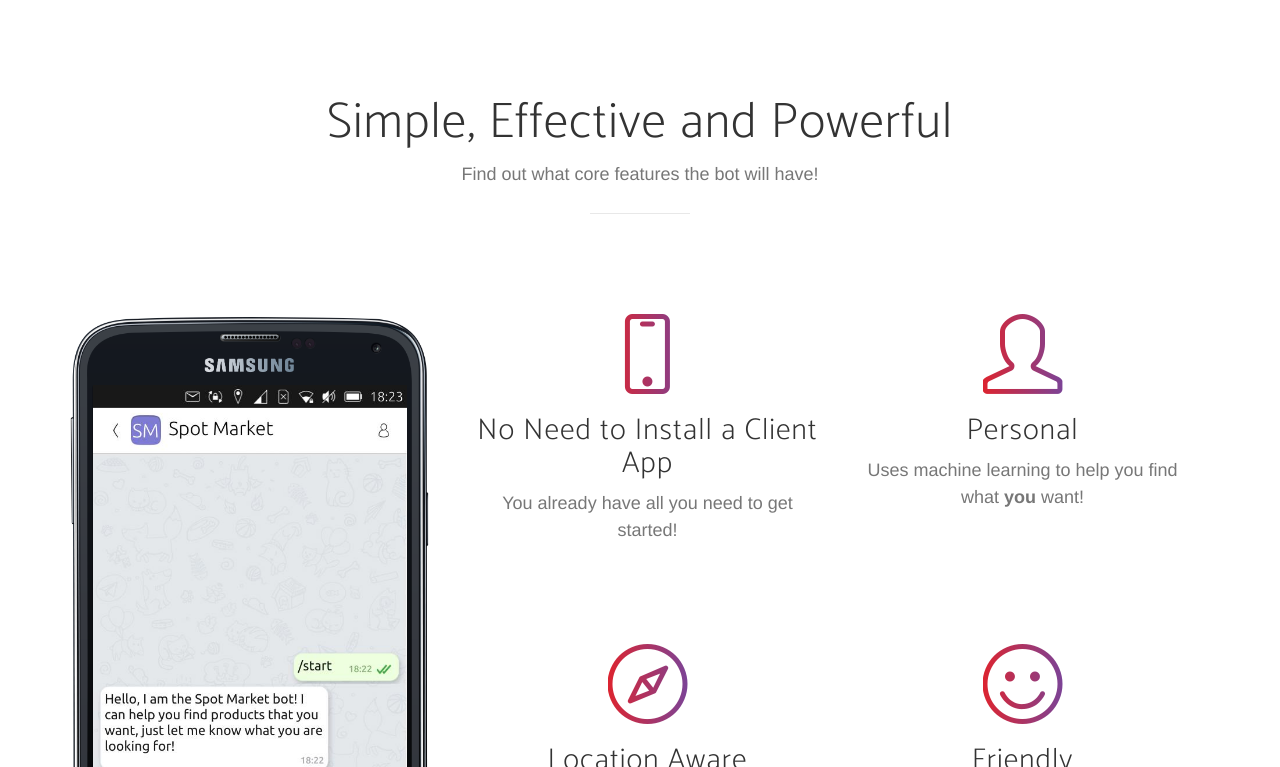
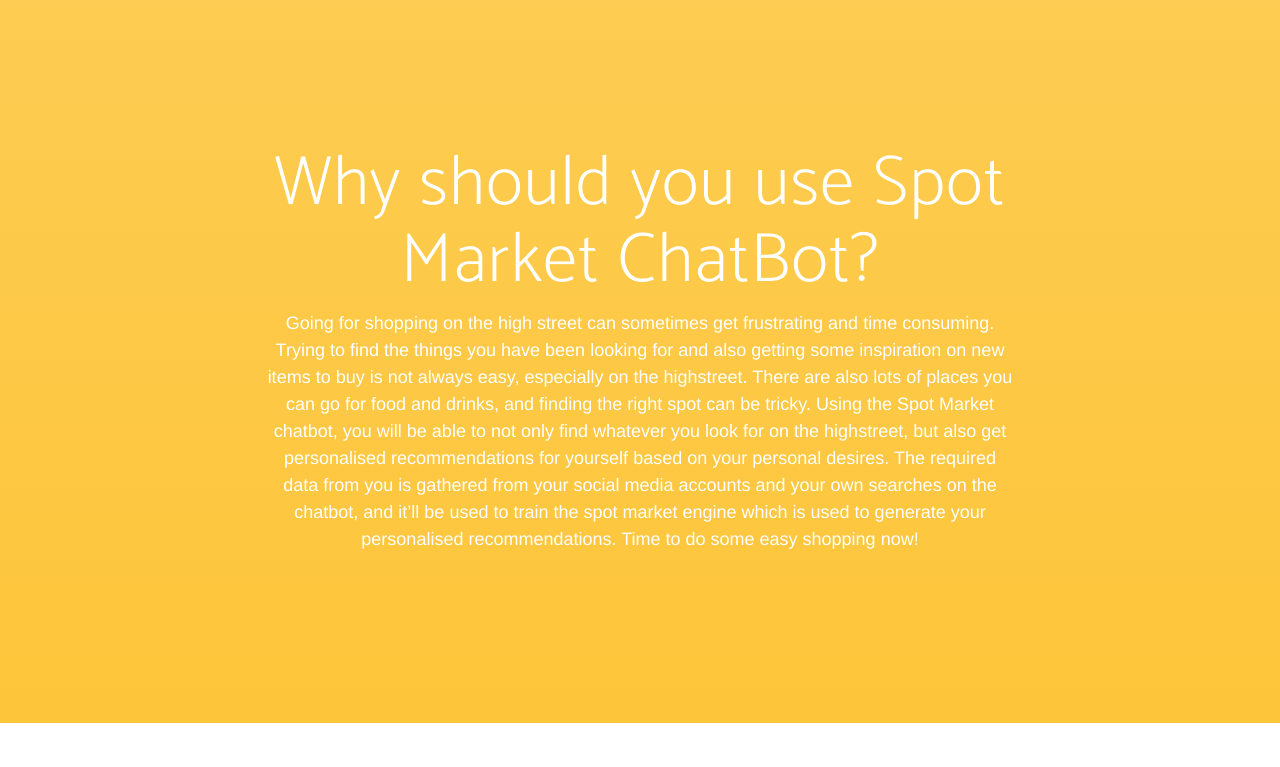
Before and after one commit to Thalexander/sm1-site, a Jekyll site: the page built from index.html, in a window 1280 px wide and 900 px high, scrolled down 2323 px, cut to the strip 133-900 px from the top of the window. Built offline with Jekyll 4.4.1, drawn with Linux system fonts in a browser that asks for light colours; nearby versions of some CDN libraries; some web fonts are replaced; the list of posts is cut into pages by our own code.

Commit message:
Add section on why

```diff
--- /dev/null
+++ b/_includes/why.html
@@ -0,0 +1,10 @@
+<section id="background" class="download text-center bg-primary">
+    <div class="container">
+        <div class="row">
+            <div class="col-md-8 col-md-offset-2">
+                <h2 class="section-heading">Why should you use Spot Market ChatBot?</h2>
+                <p>Going for shopping on the high street can sometimes get frustrating and time consuming. Trying to find the things you have been looking for and also getting some inspiration on new items to buy is not always easy, especially on the highstreet. There are also lots of places you can go for food and drinks, and finding the right spot can be tricky. Using the Spot Market chatbot, you will be able to not only find whatever you look for on the highstreet, but also get personalised recommendations for yourself based on your personal desires. The required data from you is gathered from your social media accounts and your own searches on the chatbot, and it’ll be used to train the spot market engine which is used to generate your personalised recommendations. Time to do some easy shopping now!</p>
+            </div>
+        </div>
+    </div>
+</section>
--- a/_layouts/front.html
+++ b/_layouts/front.html
@@ -8,6 +8,7 @@
   {% include header.html %}
   {% include background.html %}
   {% include aside.html %}
+  {% include why.html %}
   {% include features.html %}
   {% include requirements.html %}
   {% include research.html %}
```
